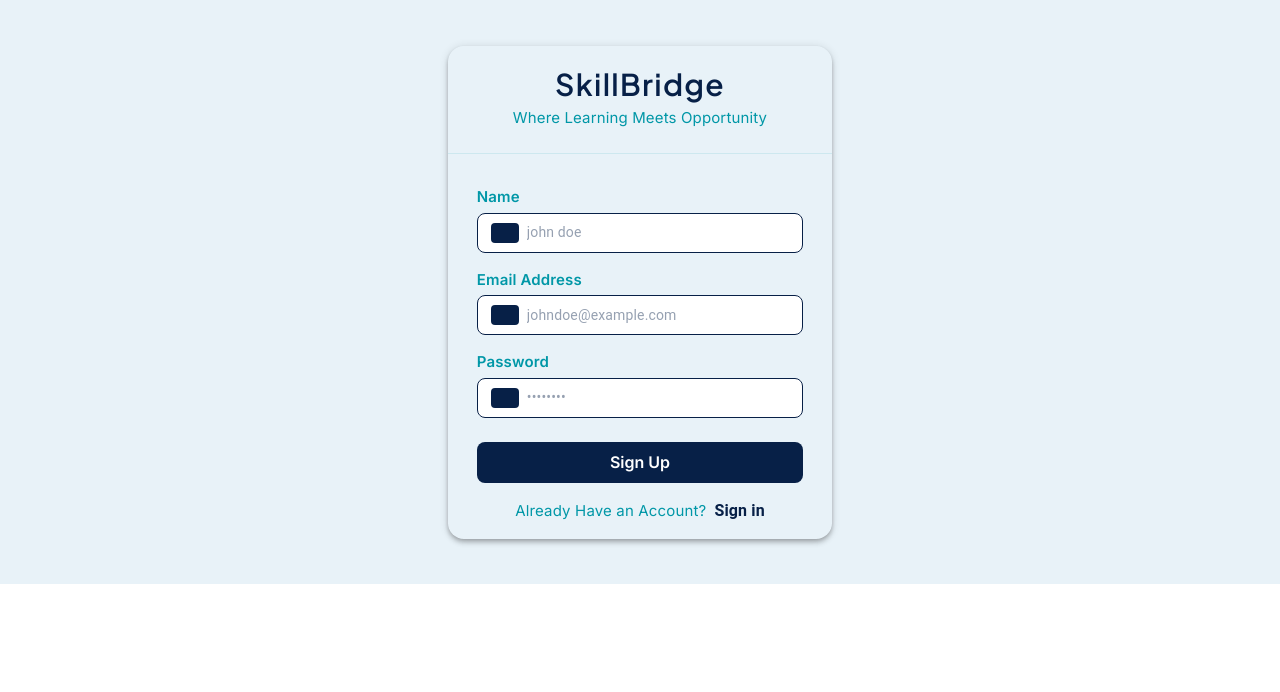
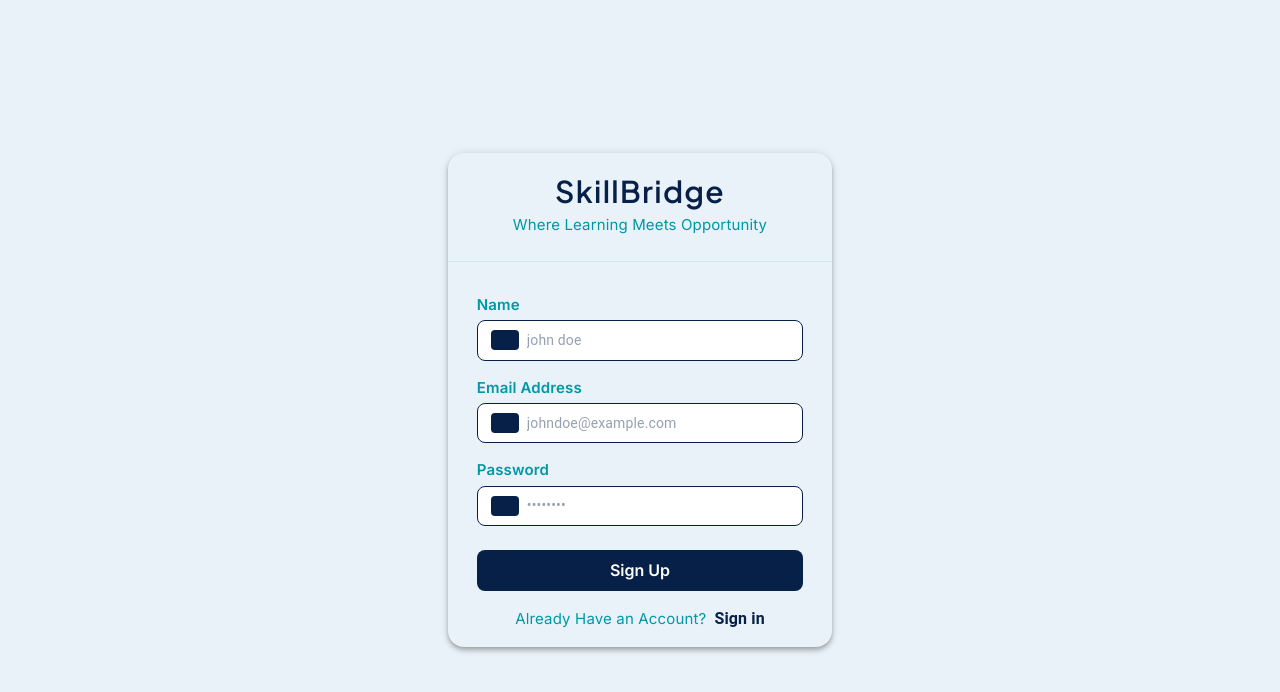
Before and after one commit to Feni11/SkillBridge_Project, a React (Create React App) app: page /signup in a window 1280 px wide. Shown: the top 692 px of the page. Built offline with nearby package versions, Linux system fonts and the light colour scheme; some icons are missing.

Commit message:
Updated Code

```diff
--- a/src/Pages/Auth/Login.jsx
+++ b/src/Pages/Auth/Login.jsx
@@ -86,7 +86,7 @@ const Login = () => {
           display: "flex",
           alignItems: "center",
           justifyContent: "center",
-          py: hasError ? 4 : 0,
+          py: 3,
         }}
       >
         {/* ── Card ── */}
--- a/src/Pages/Auth/SignUp.jsx
+++ b/src/Pages/Auth/SignUp.jsx
@@ -107,7 +107,6 @@ const SignUp = () => {
   };
   const headingColor = "#072047";
   const subColor = "#0097A7";
-  const boxColor = "#8C6D5A";
   const headingFamily = '"Plus Jakarta Sans", sans-serif';
   const subFamily = '"Inter", sans-serif';
 
@@ -116,20 +115,13 @@ const SignUp = () => {
       <ThemeProvider theme={theme}>
         <Box
           sx={{
-            // backgroundImage: "url('/Auth_bg4.png')",
             backgroundColor: "#E8F2F8",
+            minHeight: "100vh",
             width: "100%",
-            height: "auto",
-            backgroundSize: "cover",
-            backgroundRepeat: "no-repeat",
-            backgroundPosition: "center",
-          }}
-        >
-          <Box
-            sx={{
             display: "flex",
+            alignItems: "center",
             justifyContent: "center",
-              alignItems: "center",
+            // py: 3,
           }}
         >
           <Box
@@ -145,7 +137,7 @@ const SignUp = () => {
                 lg: "30%",
               },
               height: "auto",
-                my: hasError ? 1.4 : 5.7,
+              // my: hasError ? 1.4 : 5.7,
               py: 2,
               borderRadius: 4,
               boxShadow: 4,
@@ -366,18 +358,13 @@ const SignUp = () => {
                   ),
                   endAdornment: (
                     <InputAdornment position="end">
-                        <IconButton
-                          onClick={handleClickShowPassword}
-                          edge="end"
-                        >
+                      <IconButton onClick={handleClickShowPassword} edge="end">
                         {showPassword ? (
                           <VisibilityOff
                             sx={{ fontSize: 18, color: subColor }}
                           />
                         ) : (
-                            <Visibility
-                              sx={{ fontSize: 18, color: subColor }}
-                            />
+                          <Visibility sx={{ fontSize: 18, color: subColor }} />
                         )}
                       </IconButton>
                     </InputAdornment>
@@ -454,7 +441,6 @@ const SignUp = () => {
             </Box>
           </Box>
         </Box>
-        </Box>
       </ThemeProvider>
     </>
   );
```
Lines whose indentation alone changed are shown as unchanged.
